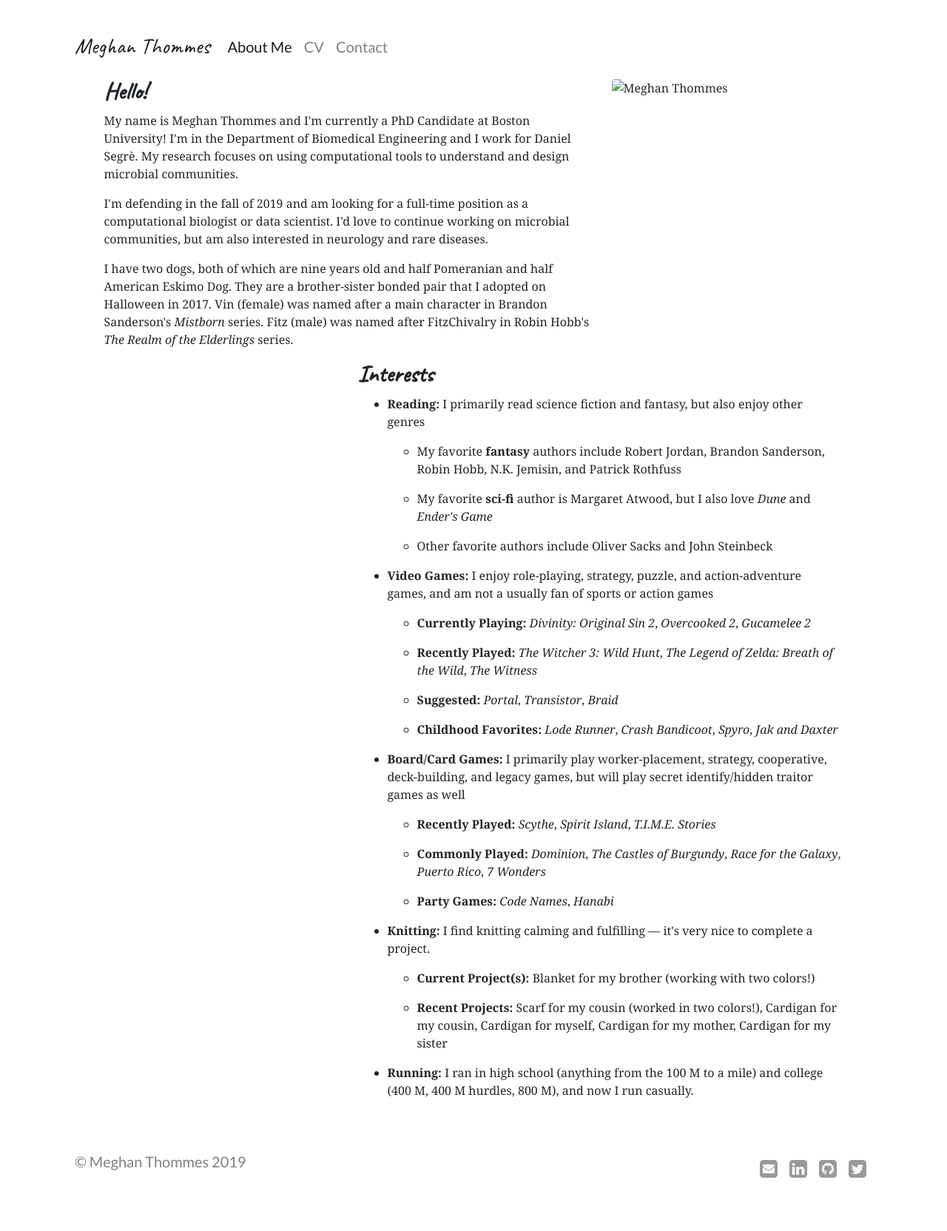
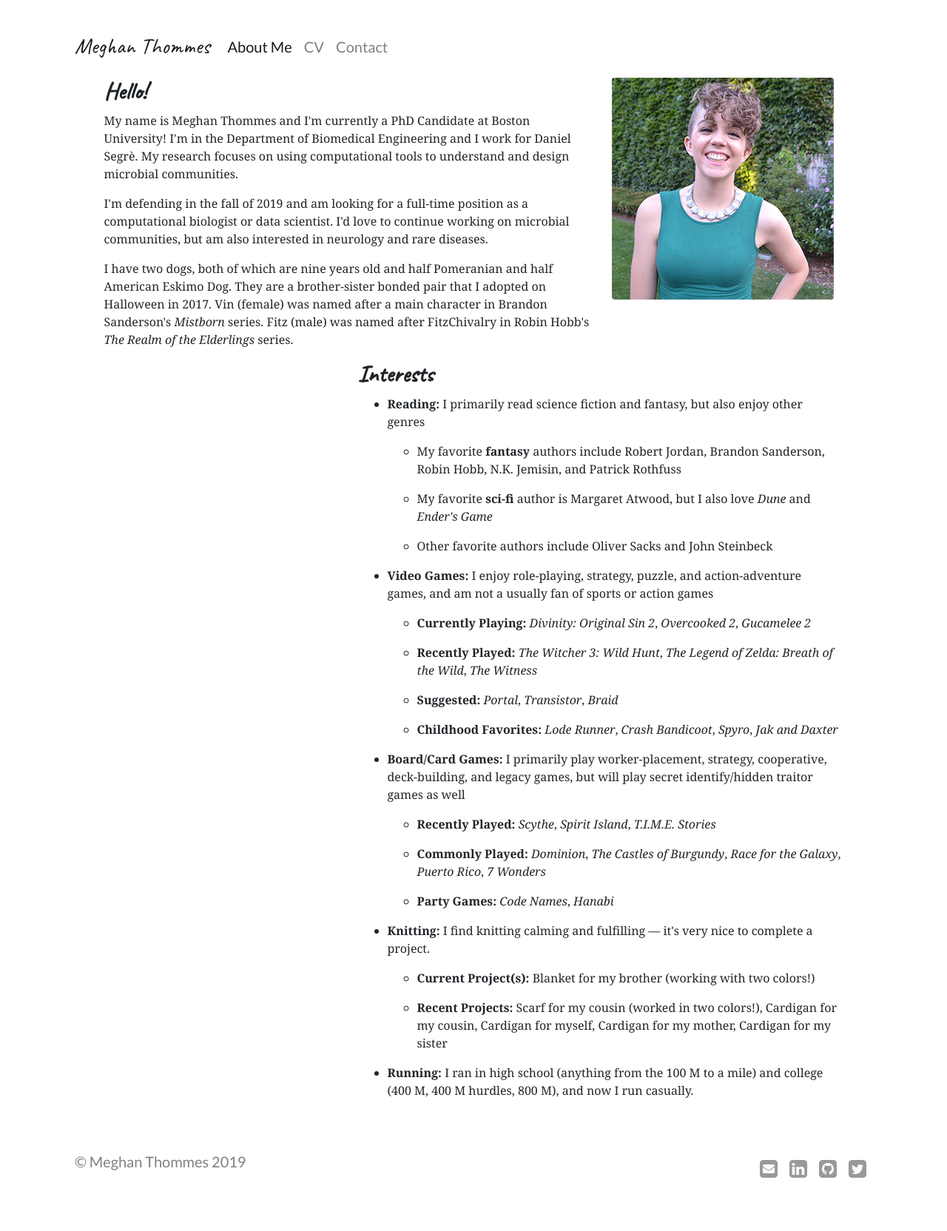
Before and after one commit to megthommes/megthommes.github.io, a Jekyll site: the page built from about/index.html, in a window 1280 px wide. Shown: the whole page at 74% size. Built offline with Jekyll 4.4.1, drawn with Linux system fonts in a browser that asks for light colours; some web fonts are replaced.

Commit message:
Update index.html

```diff
--- a/about/index.html
+++ b/about/index.html
@@ -24,7 +24,7 @@
 
 		<!-- Picture -->
 		<div class="col-4">
-			<img src="img/ThommesMeghan.png" class="rounded img-fluid" alt="Meghan Thommes">
+			<img src="../img/ThommesMeghan.png" class="rounded img-fluid" alt="Meghan Thommes">
 
 		</div> <!-- /Picture -->
 	</div> <!-- /row -->
```
